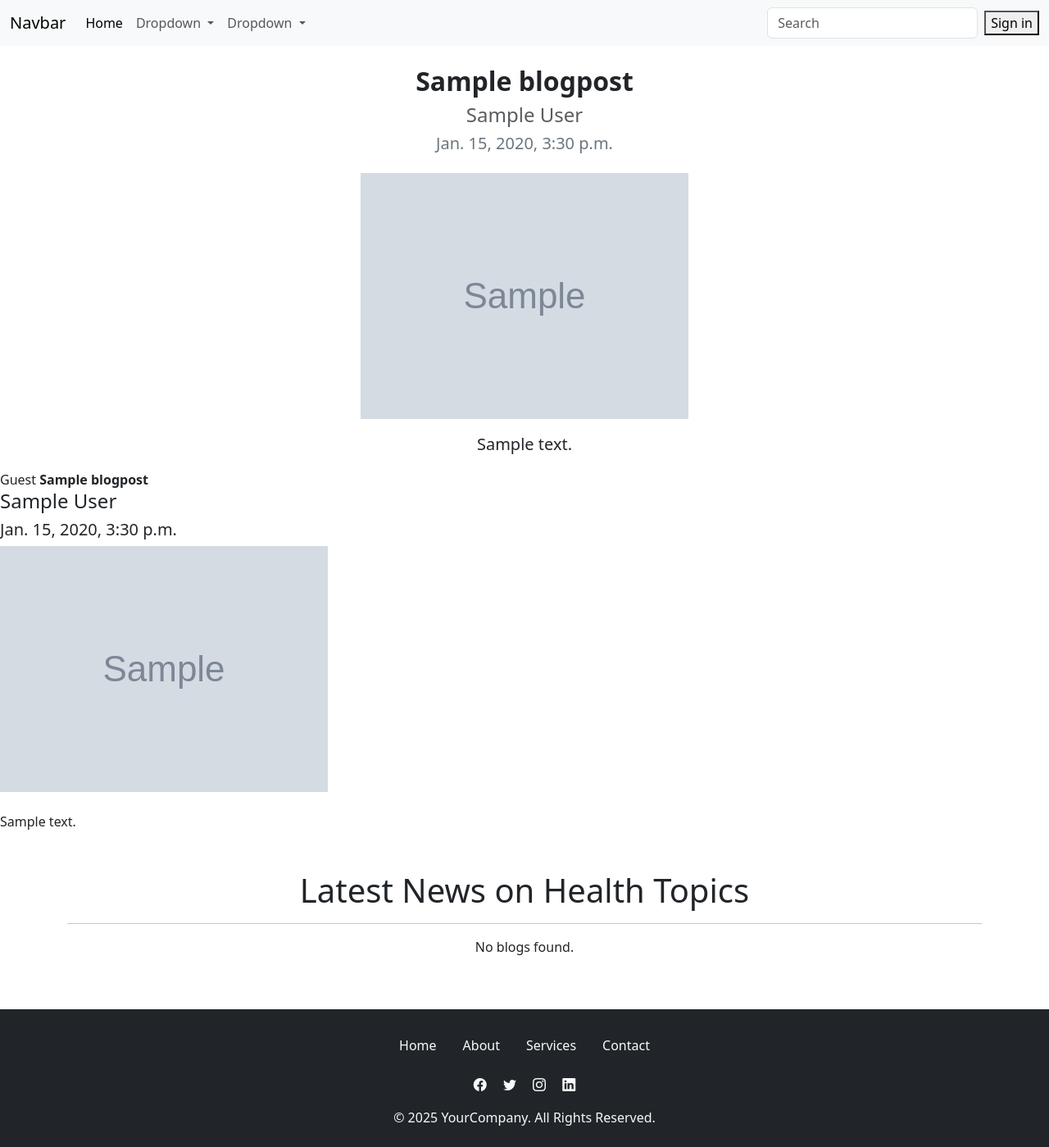
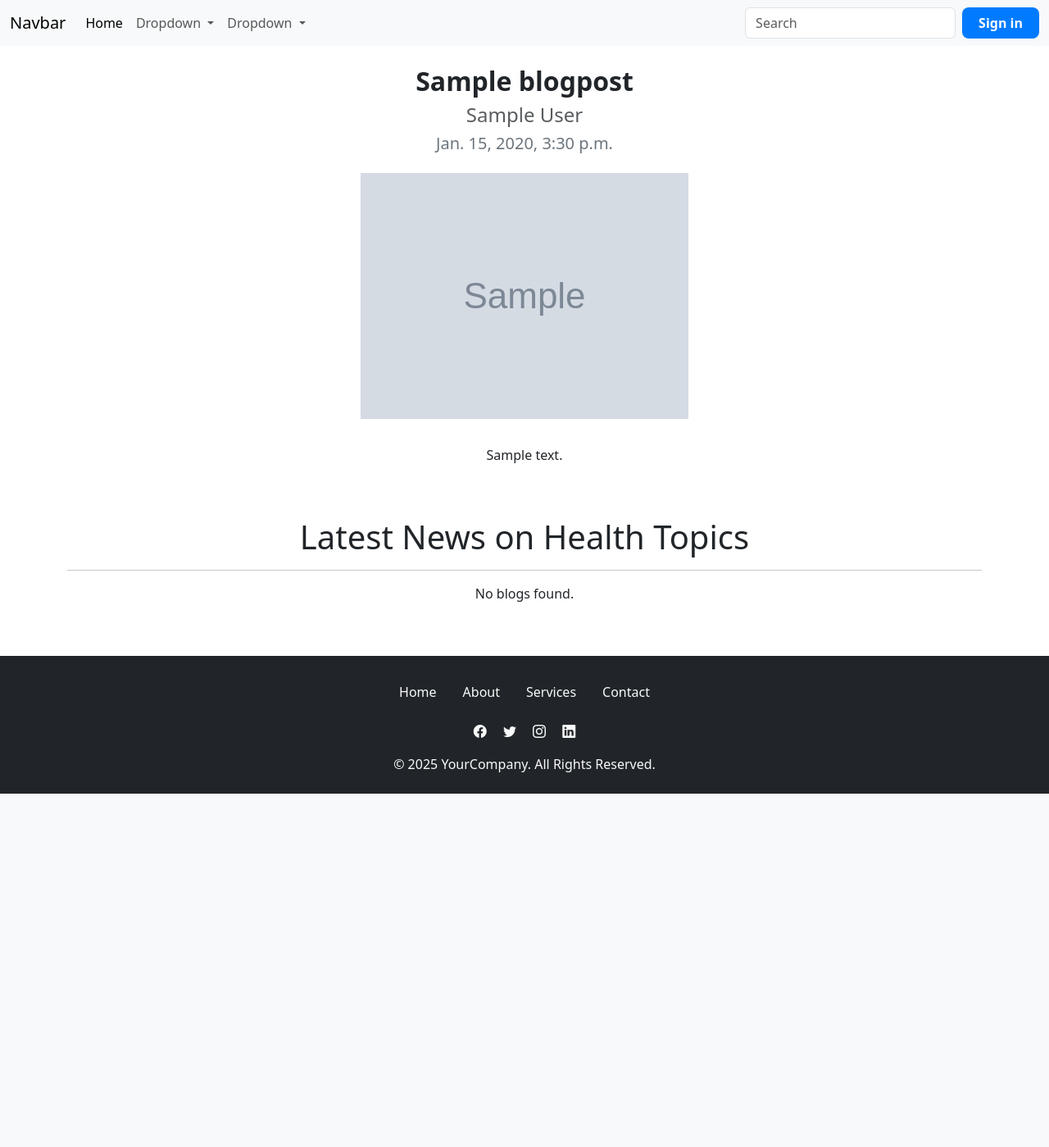
Before and after one commit to akanksha070191/Blog, a Django app: page /blogs/1/ in a window 1280 px wide. Shown: the whole page at 82% size. After the commit the page ends 968 px from the top, so only its background shows below. Run offline with Django 5.2, Linux system fonts and the light colour scheme; tables that the repository leaves empty hold one stand-in row (values such as "Sample post"); grey boxes marked "Sample" are stand-in pictures.

Commit message:
post para updated

```diff
--- a/blogapp/urls.py
+++ b/blogapp/urls.py
@@ -11,6 +11,7 @@ urlpatterns = [
     path('blogs/<int:blog_id>/', views.blogDetail, name='blogDetail'),
     path('signInNewUser/', views.signInNewUser, name='signInNewUser'),
     path('check_email/', views.checkEmailId, name='check_email'),
-    path('loggedin/', views.loggedInUser, name='loggedin')
+    path('loggedin/', views.loggedInUser, name='loggedin'),
+    path('signout/', views.signOut, name='signout'),
 
 ]+static(settings.MEDIA_URL, document_root=settings.MEDIA_ROOT)
--- a/blogapp/views.py
+++ b/blogapp/views.py
@@ -3,6 +3,7 @@ from .models import BlogPost, signInUser
 from django.contrib import messages
 from django.http import JsonResponse
 from django.contrib.auth.hashers import check_password, make_password
+import re
 
 def blog(request):
     allBlog = BlogPost.objects.filter().order_by('-created_on')
@@ -14,8 +15,25 @@ def signin(request):
 def blogDetail(request, blog_id):
     blog = BlogPost.objects.get(id=blog_id)
     otherBlog = BlogPost.objects.exclude(id=blog_id).order_by('-created_on')
-    username = request.session.get('username', 'Guest')
-    return render(request, 'blogDetail.html', {'blog':blog, 'otherBlog':otherBlog, 'username': username})
+
+    sentences = re.split(r'(\. )', blog.content)
+    paragraph_size = 3
+    paragraphs = []
+    temp_paragraph = ""
+
+    for i, sentence in enumerate(sentences):
+        temp_paragraph += sentence
+        if (i + 1) % (paragraph_size * 2) == 0:
+            paragraphs.append(temp_paragraph.strip())
+            temp_paragraph = ""
+
+    if temp_paragraph:
+        paragraphs.append(temp_paragraph.strip())
+
+    formatted_content = "\n\n".join(paragraphs)
+
+    username = request.session.get('username')
+    return render(request, 'blogDetail.html', {'blog':blog, 'otherBlog':otherBlog, 'username': username, 'formattedContent':formatted_content})
 
 def signInNewUser(request):
     if request.method == 'POST':
@@ -61,3 +79,7 @@ def loggedInUser(request):
             return render(request, 'signin.html', {'error': 'Email not registered'})
 
     return redirect('blog')
+
+def signOut(request):
+    request.session.flush()
+    return redirect('blog')
--- a/templates/blog.html
+++ b/templates/blog.html
@@ -63,6 +63,7 @@
                     <input class="form-control me-2" type="search" placeholder="Search" aria-label="Search">
                 </form>
                 {% if request.session.username %}
+                    <button class="signin-btn" onclick="window.location.href='signout'">Sign Out</button>
                     Welcome {{request.session.username}}
                 {% else %}
                     <button class="signin-btn" onclick="window.location.href='signin'">Sign in</button>
--- a/templates/blogDetail.html
+++ b/templates/blogDetail.html
@@ -9,6 +9,7 @@
         integrity="sha384-QWTKZyjpPEjISv5WaRU9OFeRpok6YctnYmDr5pNlyT2bRjXh0JMhjY6hW+ALEwIH" crossorigin="anonymous">
 
         <link rel="stylesheet" href="https://cdn.jsdelivr.net/npm/bootstrap-icons/font/bootstrap-icons.css">
+        <link rel="stylesheet" href="/static/css/Style.css">
 
 </head>
 <body>
@@ -50,7 +51,12 @@
                 <form class="d-flex" role="search">
                     <input class="form-control me-2" type="search" placeholder="Search" aria-label="Search">
                 </form>
-                <button class="signin-btn" onclick="window.location.href='signin'">Sign in</button>
+                {% if username %}
+                    <button class="signin-btn" onclick="window.location.href='{% url "signout" %}'">Sign Out</button>
+                    {{username}}
+                {% else %}
+                    <button class="signin-btn" onclick="window.location.href='{% url "signin" %}'">Sign in</button>
+                {% endif %}
             </div>
         </div>
     </nav>
@@ -71,21 +77,11 @@
             </div>
             <div class="col-12 mx-auto d-flex justify-content-center">
                 <div style="max-width: 70%; text-align: left; word-wrap: break-word;">
-                    <p class="text-left fw-medium fs-5">{{blog.content}}</p>
+                    <p class="text-left fw-medium fs-5">{{formattedContent|linebreaks}}</p>
                 </div>
             </div>
         </div>
     </div>
-
-
-    {% if username %}
-            {{username}}
-    {% endif %}
-    <strong>{{blog.title}}</strong>
-    <h4>{{blog.author}}</h4>
-    <h5>{{blog.created_on}}</h5>
-    <img src="{{blog.image.url}}" alt=""><br><br>
-    {{blog.content}}
 
     <div class="container my-5">
         <h1 class="text-center">Latest News on Health Topics</h1>
```
